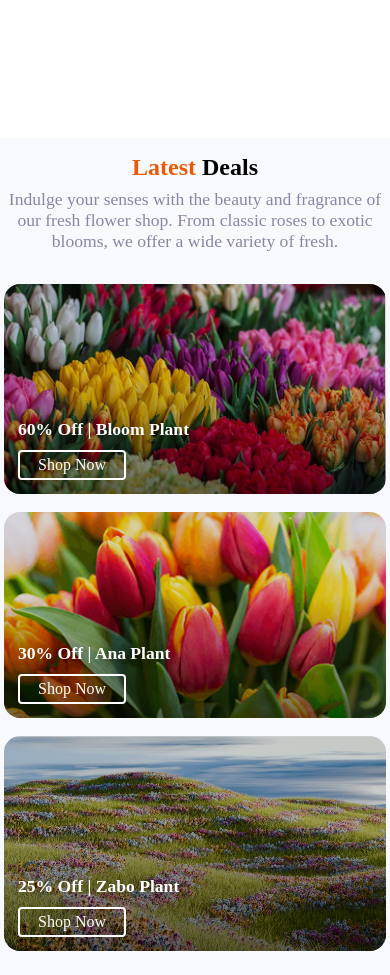
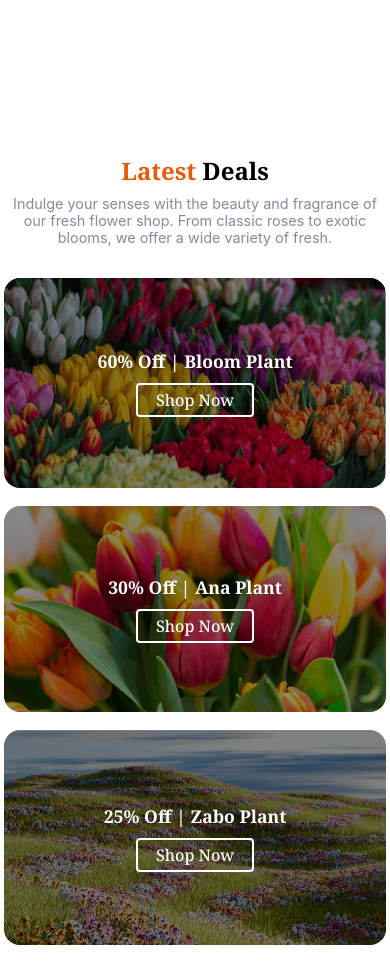
Before and after one commit to Mohosinin/B12A02-Responsive-Flowers, a plain HTML site: page index.html in a window 390 px wide. Shown: the part 3380-4355 px from the top of the page. Drawn offline with Linux system fonts and the light colour scheme.

Commit message:
finised letest deals section with resposnibe

```diff
--- a/index.html
+++ b/index.html
@@ -153,10 +153,10 @@
   </div>
 </section>
 <!-- latest deal section -->
-<section class="latest-deal-section">
+<section class="latest-deal-section noto-serif">
   <div class="latest-deal-header">
     <h2><span class="accent">Latest</span> Deals</h2>
-    <p>
+    <p class="inter-font">
       Indulge your senses with the beauty and fragrance of our fresh flower shop. From<br>
       classic roses to exotic blooms, we offer a wide variety of fresh.
     </p>
@@ -182,7 +182,7 @@
     <div class="deal-card large">
       <img src="assets/deal-zabo.png" alt="Zabo Plant">
       <div class="deal-overlay">
-        <div class="deal-title">25% Off | Zabo Plant</div>
+        <div class="deal-title-large">25% Off | Zabo Plant</div>
         <a href="#" class="deal-btn">Shop Now</a>
       </div>
     </div>
--- a/styels/styels.css
+++ b/styels/styels.css
@@ -277,10 +277,7 @@ margin-bottom: 38px;
 
 /* leatest deal section */
 .latest-deal-section {
-  margin: 60px auto 0 auto;
-  max-width: 1140px;
-  background: #f7f9fd;
-  padding: 24px 16px 40px 16px;
+  margin: 120px 150px 120px 150px;
 }
 
 .latest-deal-header {
@@ -289,7 +286,7 @@ margin-bottom: 38px;
 }
 
 .latest-deal-header h2 {
-  font-size: 2.5rem;
+  font-size: 3.15rem;
   font-weight: bold;
   margin: 0 0 8px 0;
 }
@@ -300,14 +297,12 @@ margin-bottom: 38px;
 
 .latest-deal-header p {
   color: #8987A1;
-  font-size: 1.1rem;
+  font-size: 1.5rem;
   margin: 0;
 }
 
 .latest-deal-grid {
   display: grid;
-  grid-template-columns: 1fr 1fr;
-  grid-template-rows: 140px 140px 1fr;
   gap: 24px 24px;
   grid-template-areas:
     "card1 card3"
@@ -333,26 +328,31 @@ margin-bottom: 38px;
 
 .deal-card.large {
   grid-area: card3;
-  min-height: 304px;
+  min-height: 750px;
+  min-height: 420px;
 }
 
-.deal-card:nth-child(1) { grid-area: card1; }
-.deal-card:nth-child(2) { grid-area: card2; }
 
 .deal-overlay {
   position: absolute;
   inset: 0;
-  background: linear-gradient(180deg,rgba(0,0,0,0.15) 40%,rgba(0,0,0,0.55) 100%);
+  background: linear-gradient(180deg,rgba(0, 0, 0, 0.459) 40%,rgba(0, 0, 0, 0.425) 100%);
   display: flex;
   flex-direction: column;
-  justify-content: flex-end;
-  align-items: flex-start;
-  padding: 24px;
+  justify-content: center;
+  align-items: center;
 }
 
 .deal-title {
-  color: #fff;
-  font-size: 1.5rem;
+  color: #FFFFFF;
+  font-size: 1.2rem;
+  font-weight: bold;
+  margin-bottom: 8px;
+  text-shadow: 0 2px 8px rgba(0,0,0,0.25);
+}
+.deal-title-large{
+    color: #FFFFFF;
+  font-size: 3.15rem;
   font-weight: bold;
   margin-bottom: 8px;
   text-shadow: 0 2px 8px rgba(0,0,0,0.25);
@@ -376,46 +376,6 @@ margin-bottom: 38px;
   background: #fff;
   color: #E95A08;
 }
-
-/* Mobile: Show cards in 1 column */
-@media (max-width: 900px) {
-  .latest-deal-grid {
-    display: flex;
-    flex-direction: column;
-    gap: 18px;
-  }
-  .deal-card,
-  .deal-card.large {
-    min-height: 180px;
-    width: 100%;
-  }
-}
-
-@media (max-width: 576px) {
-  .latest-deal-header h2 {
-    font-size: 1.5rem;
-  }
-  .deal-title {
-    font-size: 1.1rem;
-  }
-  .deal-overlay {
-    padding: 14px;
-  }
-  .deal-card,
-  .deal-card.large {
-    min-height: 140px;
-  }
-  .latest-deal-section {
-    padding: 16px 4px 24px 4px;
-  }
-  .latest-deal-header p br {
-    display: none;
-  }
-}
-
-
-
-
 
 
 
@@ -539,4 +499,33 @@ margin-bottom: 38px;
   .lover-content li{
     font-size: 1rem;
   }
+  /* letest deals section */
+     .latest-deal-grid {
+    display: flex;
+    flex-direction: column;
+    gap: 18px;
+  }
+  .latest-deal-header h2 {
+    font-size: 1.5rem;
+  }
+  .latest-deal-header p{
+    font-size: 0.9rem;
+  }
+  .deal-title,.deal-title-large {
+    font-size: 1.1rem;
+  }
+  .deal-overlay {
+    padding: 14px;
+  }
+  .deal-card,
+  .deal-card.large {
+    min-height: 140px;
+  }
+  .latest-deal-section {
+    margin: 0px;
+    padding: 16px 4px 24px 4px;
+  }
+  .latest-deal-header p br {
+    display: none;
+  }
 }
```
